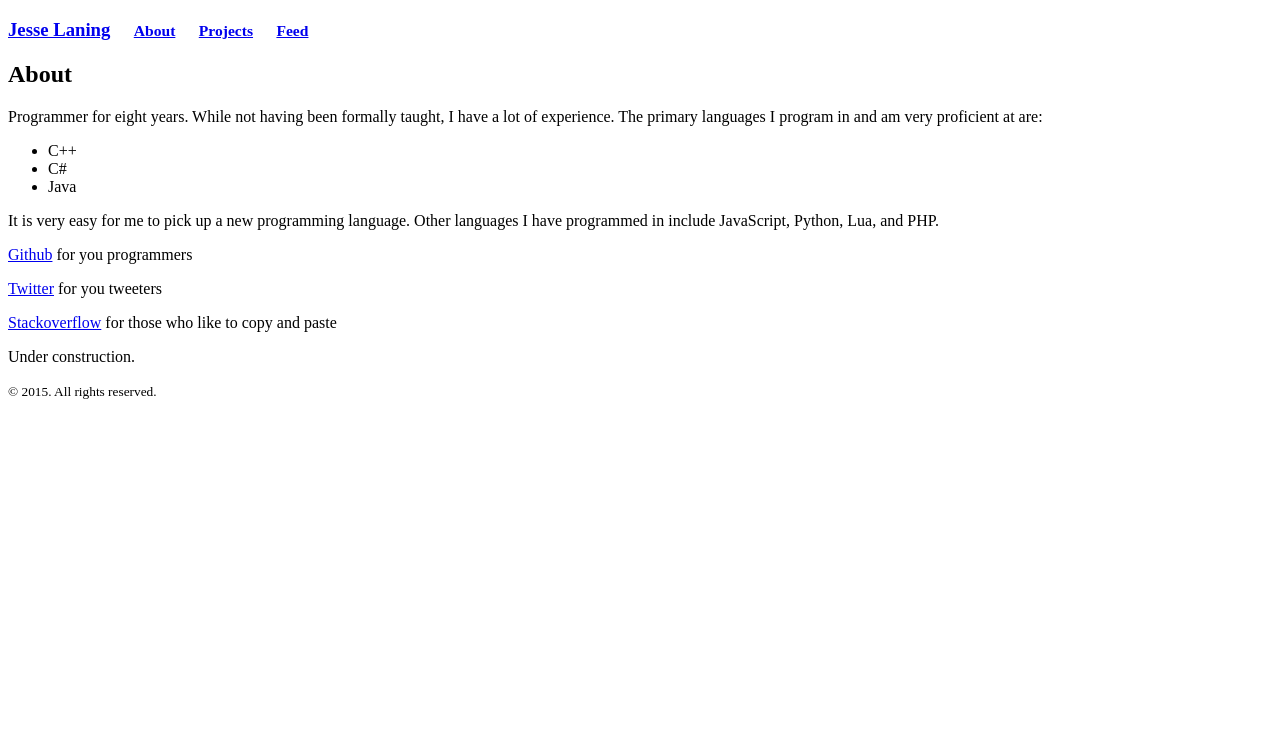
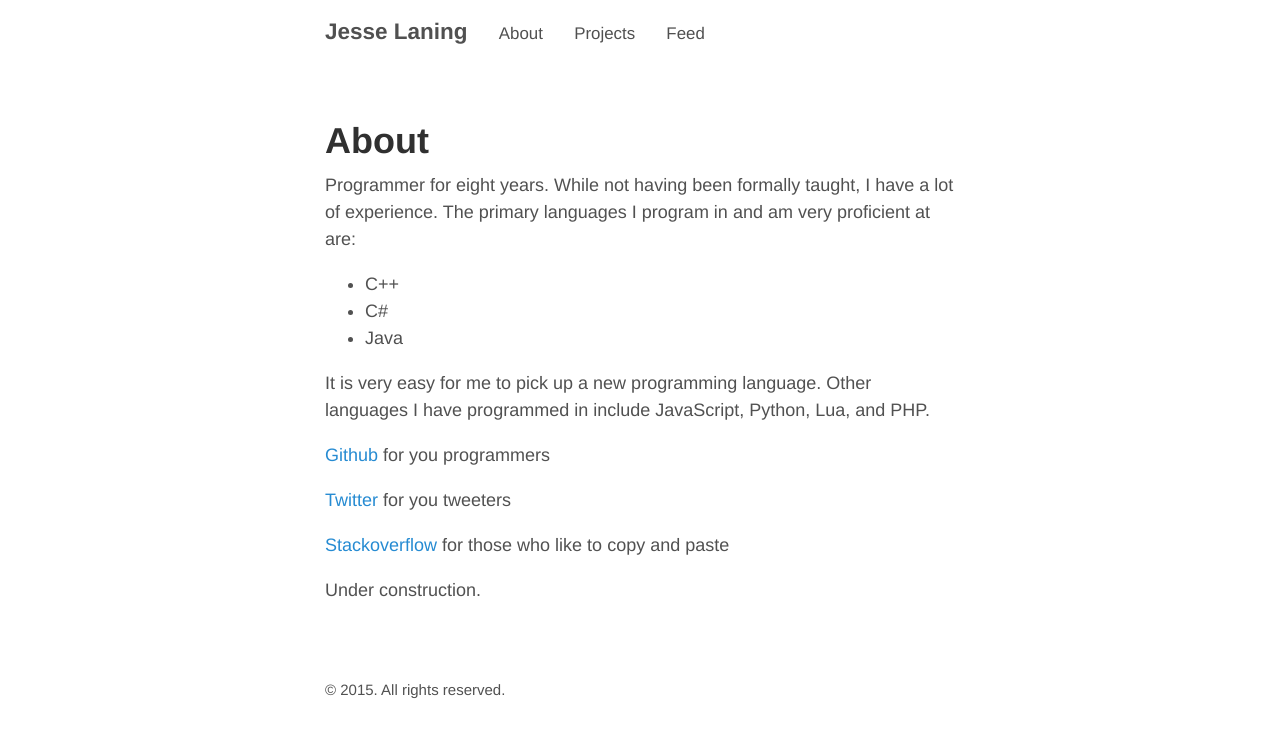
Before and after one commit to jamolnng/jamolnng.github.io, a Jekyll site: the page built from about.md, in a window 1280 px wide. Shown: the top 737 px of the page. Built offline with Jekyll 4.4.1, drawn with Linux system fonts in a browser that asks for light colours.

Commit message:
Update _config.yml

```diff
--- a/_config.yml
+++ b/_config.yml
@@ -8,8 +8,8 @@ relative_permalinks: true
 title:               Jesse Laning
 tagline:             Programmer, game developer, walrus
 url:
-paginate:            1
-baseurl:             "jlaning.com"
+paginate:            2
+baseurl:             ""
 
 # Assets
 #
```
